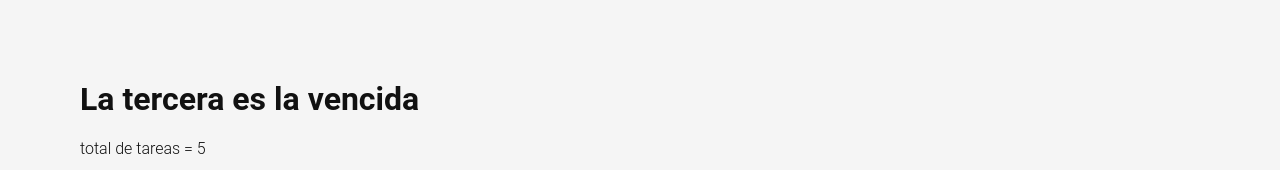
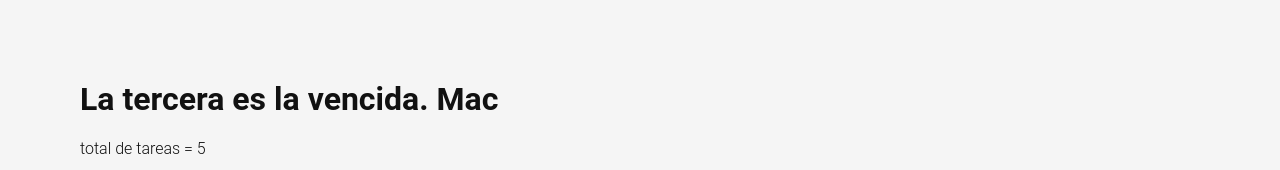
Before and after one commit to arthvelc/todoAppAngular, an Angular app: page /labs in a window 1280 px wide. Shown: the top 170 px of the page. Built offline with nearby package versions, Linux system fonts and the light colour scheme.

Commit message:
todo bien

```diff
--- a/src/app/pages/labs/labs.component.ts
+++ b/src/app/pages/labs/labs.component.ts
@@ -10,7 +10,7 @@
   styleUrls: ['./labs.component.css'] // Cambia styleUrl a styleUrls
 })
 export class LabsComponent {
-  title = 'La tercera es la vencida';
+  title = 'La tercera es la vencida. Mac';
   tareas = signal(["Estudiar Angular", "Hacer una app", "Publicarla", "Compartirla", "Hacer un curso"]);
   name = signal("Arturo Solares");
   age = 24;
```
